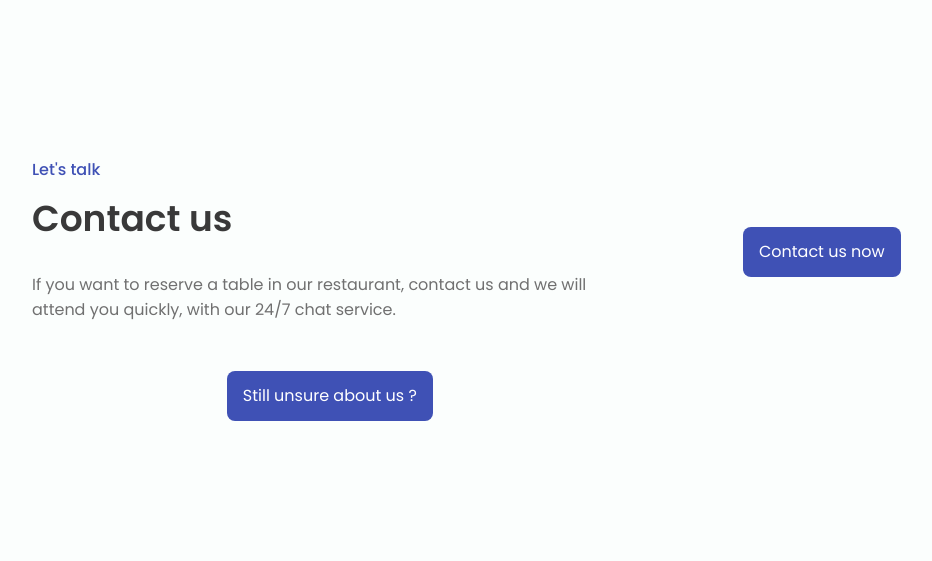
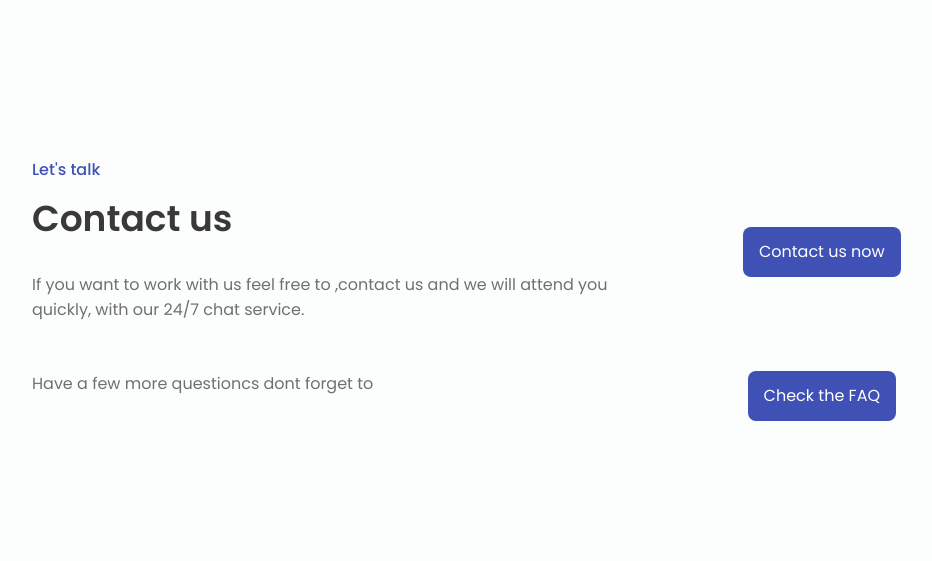
Before and after one commit to ayushjaipuriyar/hyperloop, a plain HTML site: page index.html in a window 1280 px wide. Shown: the part 2016-2577 px from the top of the page, without its empty margins (128-1060 px from the left). Drawn offline with nearby package versions, Linux system fonts and the light colour scheme.

Commit message:
ipdate 0.2

```diff
--- a/index.html
+++ b/index.html
@@ -29,7 +29,6 @@
                         <li class="nav__item"><a href="#home" class="nav__link active-link">Home</a></li>
                         <li class="nav__item"><a href="#about" class="nav__link">About</a></li>
                         <li class="nav__item"><a href="#services" class="nav__link">Services</a></li>
-                        <li class="nav__item"><a href="#menu" class="nav__link">Menu</a></li>
                         <li class="nav__item"><a href="#contact" class="nav__link">Contact us</a></li>
 
                         <li><i class='bx bx-moon change-theme' id="theme-button"></i></li>
@@ -134,14 +133,19 @@
                     <div class="contact__data">
                         <span class="section-subtitle contact__initial">Let's talk</span>
                         <h2 class="section-title contact__initial">Contact us</h2>
-                        <p class="contact__description">If you want to reserve a table in our restaurant, contact us and we will attend you quickly, with our 24/7 chat service.</p>
+                        <p class="contact__description">If you want to work with us feel free to ,contact us and we will attend you quickly, with our 24/7 chat service.</p>
                     </div>
 
                     <div class="contact__button">
                         <a href="./contact.html" class="button">Contact us now</a>
                     </div>
+
+                    <div class="contact__data">
+                        <p class="contact__description">Have a few more questioncs dont forget to </p>
+                    </div>
+
                     <div class="contact__button">
-                        <a href="./faq.html" class="button">Still unsure about us ?</a>
+                        <a href="./faq.html" class="button">Check the FAQ</a>
                     </div>
                 </div>
             </section>
```
Also changed, not shown: faq.html (+0 -1 lines).
